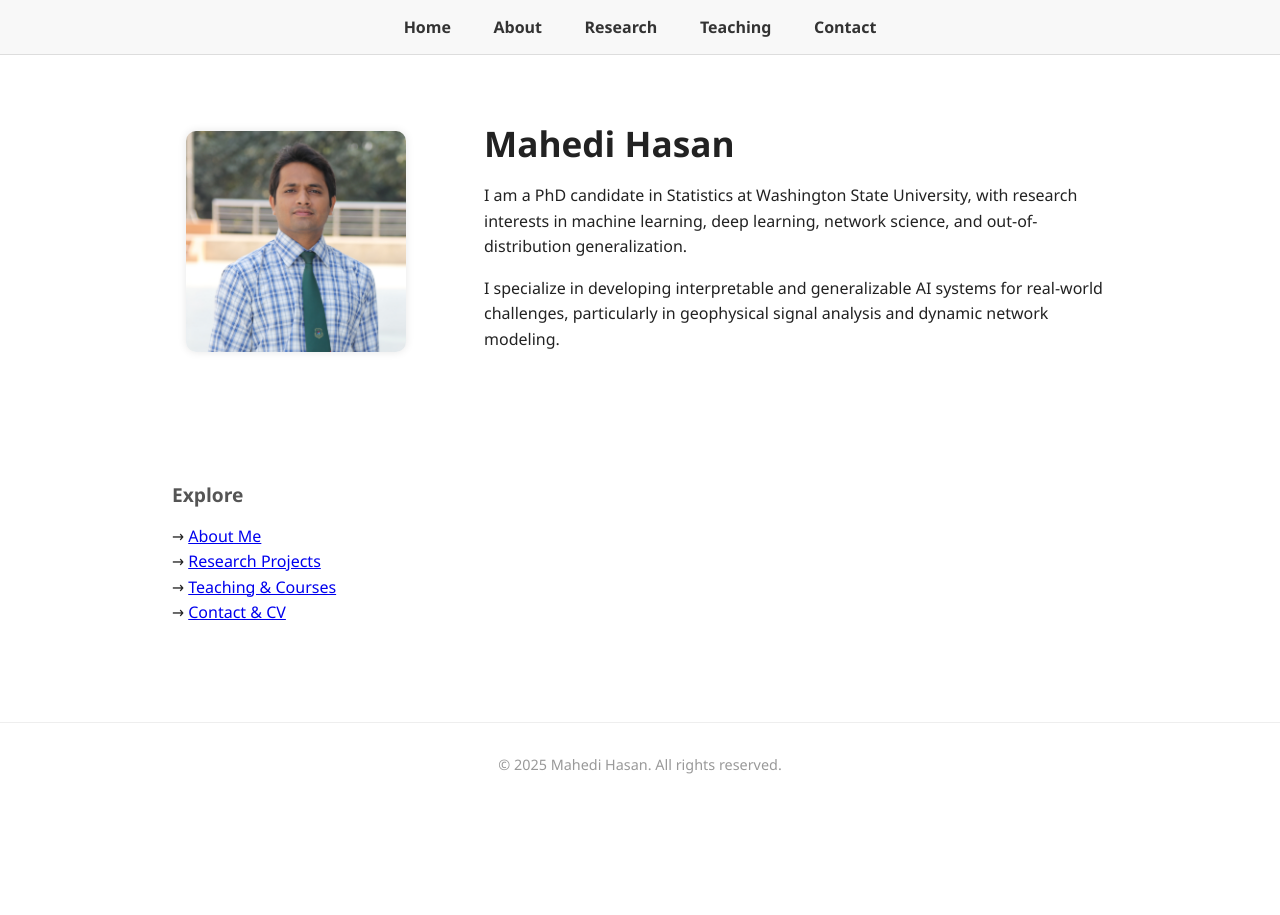
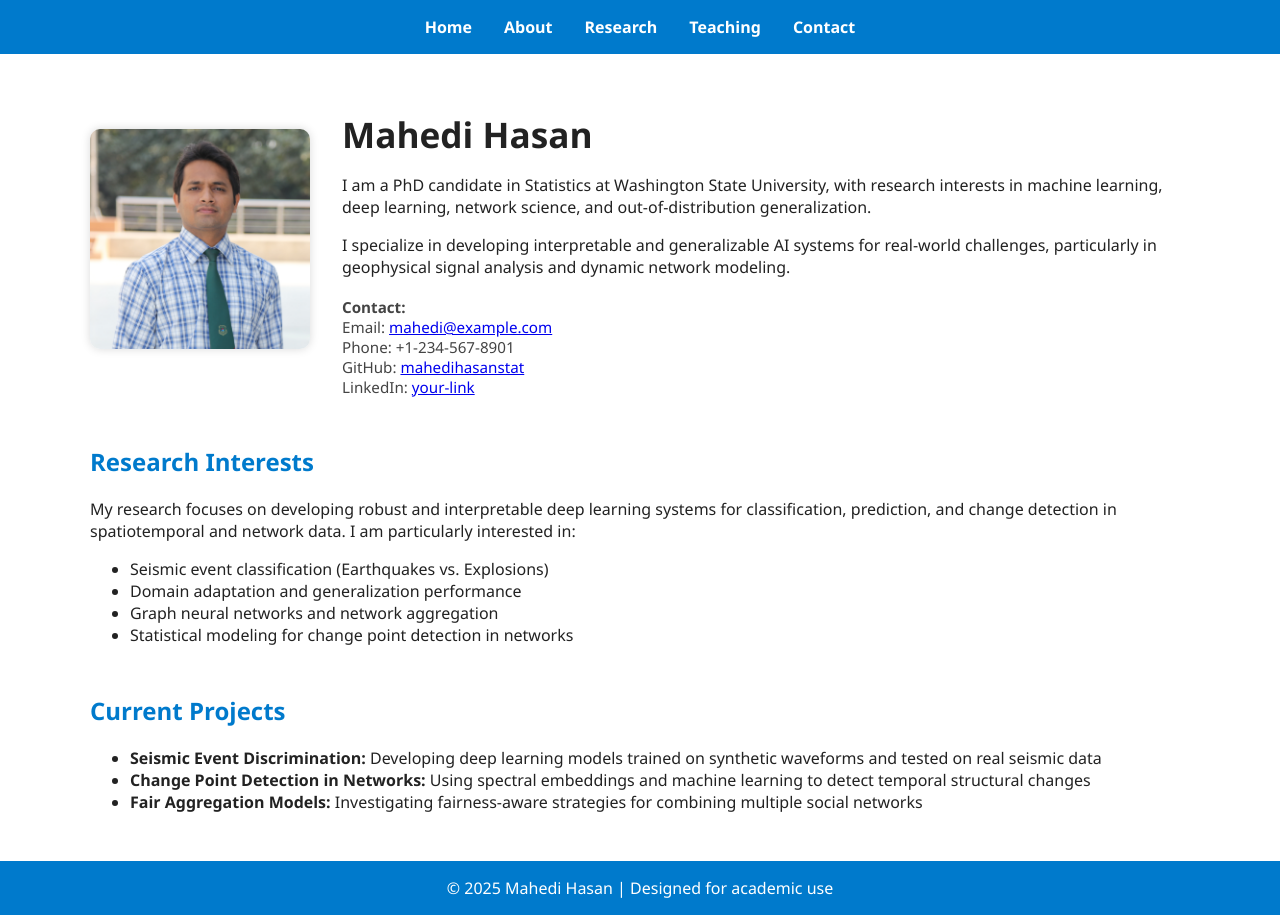
Before and after one commit to mahedihasanstat/mahedihasanstat.github.io, a plain HTML site: page index.html in a window 1280 px wide. Before the commit the page ends 806 px from the top, so only its background shows below. Drawn offline with Linux system fonts and the light colour scheme.

Commit message:
Update index.html

```diff
--- a/index.html
+++ b/index.html
@@ -7,71 +7,73 @@
     <style>
         body {
             font-family: 'Segoe UI', Tahoma, Geneva, Verdana, sans-serif;
+            margin: 0;
             background-color: #fff;
-            margin: 0;
-            padding: 0;
             color: #222;
         }
         nav {
-            background-color: #f8f8f8;
+            background-color: #007acc;
+            color: white;
             padding: 1rem 2rem;
-            text-align: center;
-            border-bottom: 1px solid #ddd;
+            display: flex;
+            justify-content: center;
+            gap: 2rem;
         }
         nav a {
-            margin: 0 1.2rem;
+            color: white;
             text-decoration: none;
-            color: #333;
             font-weight: bold;
         }
         nav a:hover {
+            text-decoration: underline;
+        }
+        .container {
+            max-width: 1100px;
+            margin: 2rem auto;
+            padding: 0 2rem;
+        }
+        .intro {
+            display: flex;
+            flex-wrap: wrap;
+            align-items: center;
+            gap: 2rem;
+        }
+        .intro img {
+            width: 220px;
+            border-radius: 10px;
+            box-shadow: 0 0 10px rgba(0,0,0,0.15);
+        }
+        .intro-text {
+            flex: 2;
+        }
+        .intro-text h1 {
+            margin-bottom: 0.5rem;
+            font-size: 2.2rem;
+        }
+        .contact {
+            margin-top: 1.2rem;
+            font-size: 0.95rem;
+            color: #444;
+        }
+        .section {
+            margin-top: 3rem;
+        }
+        .section h2 {
+            font-size: 1.5rem;
             color: #007acc;
         }
-        .container {
-            max-width: 1000px;
-            margin: 3rem auto;
-            padding: 0 2rem;
-            display: flex;
-            align-items: center;
-            flex-wrap: wrap;
-        }
-        .photo {
-            flex: 1;
+        footer {
+            background-color: #007acc;
+            color: white;
             text-align: center;
-        }
-        .photo img {
-            width: 220px;
-            border-radius: 10px;
-            box-shadow: 0 0 8px rgba(0,0,0,0.1);
-        }
-        .bio {
-            flex: 2;
-            padding: 1rem 2rem;
-        }
-        h1 {
-            font-size: 2.2rem;
-            margin: 0 0 0.5rem;
-        }
-        h2 {
-            font-size: 1.2rem;
-            margin-top: 2rem;
-            color: #555;
-        }
-        p {
-            line-height: 1.6;
-        }
-        footer {
-            text-align: center;
-            padding: 2rem 1rem;
-            font-size: 0.9rem;
-            color: #999;
-            border-top: 1px solid #eee;
-            margin-top: 4rem;
+            padding: 1rem;
+            margin-top: 3rem;
         }
     </style>
 </head>
 <body>
 
+    <!-- Top Navigation -->
     <nav>
         <a href="index.html">Home</a>
         <a href="about.html">About</a>
@@ -80,31 +82,55 @@
         <a href="contact.html">Contact</a>
     </nav>
 
+    <!-- Main Content -->
     <div class="container">
-        <div class="photo">
+        <div class="intro">
+            <div>
                 <img src="assets/images/profile.jpg" alt="Mahedi Hasan">
             </div>
-        <div class="bio">
+            <div class="intro-text">
                 <h1>Mahedi Hasan</h1>
                 <p>I am a PhD candidate in Statistics at Washington State University, with research interests in machine learning, deep learning, network science, and out-of-distribution generalization.</p>
                 <p>I specialize in developing interpretable and generalizable AI systems for real-world challenges, particularly in geophysical signal analysis and dynamic network modeling.</p>
+
+                <div class="contact">
+                    <strong>Contact:</strong><br>
+                    Email: <a href="mailto:mahedi@example.com">mahedi@example.com</a><br>
+                    Phone: +1-234-567-8901<br>
+                    GitHub: <a href="https://github.com/mahedihasanstat" target="_blank">mahedihasanstat</a><br>
+                    LinkedIn: <a href="https://www.linkedin.com/in/your-link" target="_blank">your-link</a>
+                </div>
             </div>
         </div>
 
-    <div class="container">
-        <div class="bio">
-            <h2>Explore</h2>
+        <!-- Research Interests -->
+        <div class="section">
+            <h2>Research Interests</h2>
             <p>
-                → <a href="about.html">About Me</a><br>
-                → <a href="research.html">Research Projects</a><br>
-                → <a href="teaching.html">Teaching & Courses</a><br>
-                → <a href="contact.html">Contact & CV</a>
+                My research focuses on developing robust and interpretable deep learning systems for classification, prediction, and change detection in spatiotemporal and network data. I am particularly interested in:
+                <ul>
+                    <li>Seismic event classification (Earthquakes vs. Explosions)</li>
+                    <li>Domain adaptation and generalization performance</li>
+                    <li>Graph neural networks and network aggregation</li>
+                    <li>Statistical modeling for change point detection in networks</li>
+                </ul>
             </p>
+        </div>
+
+        <!-- Current Projects -->
+        <div class="section">
+            <h2>Current Projects</h2>
+            <ul>
+                <li><strong>Seismic Event Discrimination:</strong> Developing deep learning models trained on synthetic waveforms and tested on real seismic data</li>
+                <li><strong>Change Point Detection in Networks:</strong> Using spectral embeddings and machine learning to detect temporal structural changes</li>
+                <li><strong>Fair Aggregation Models:</strong> Investigating fairness-aware strategies for combining multiple social networks</li>
+            </ul>
         </div>
     </div>
 
+    <!-- Footer -->
     <footer>
-        © 2025 Mahedi Hasan. All rights reserved.
+        © 2025 Mahedi Hasan | Designed for academic use
     </footer>
 
 </body>
```
Lines whose indentation alone changed are shown as unchanged.
